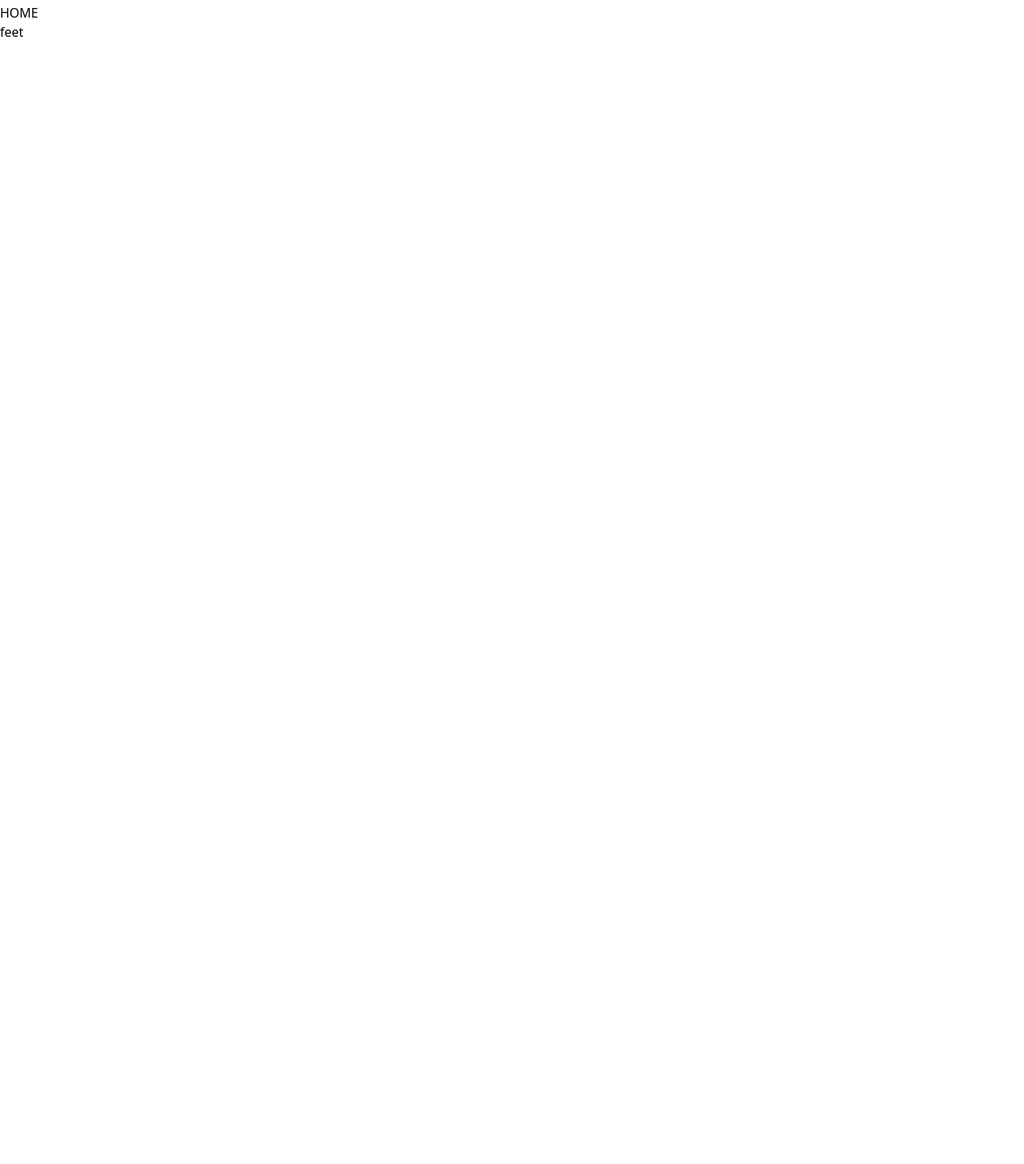
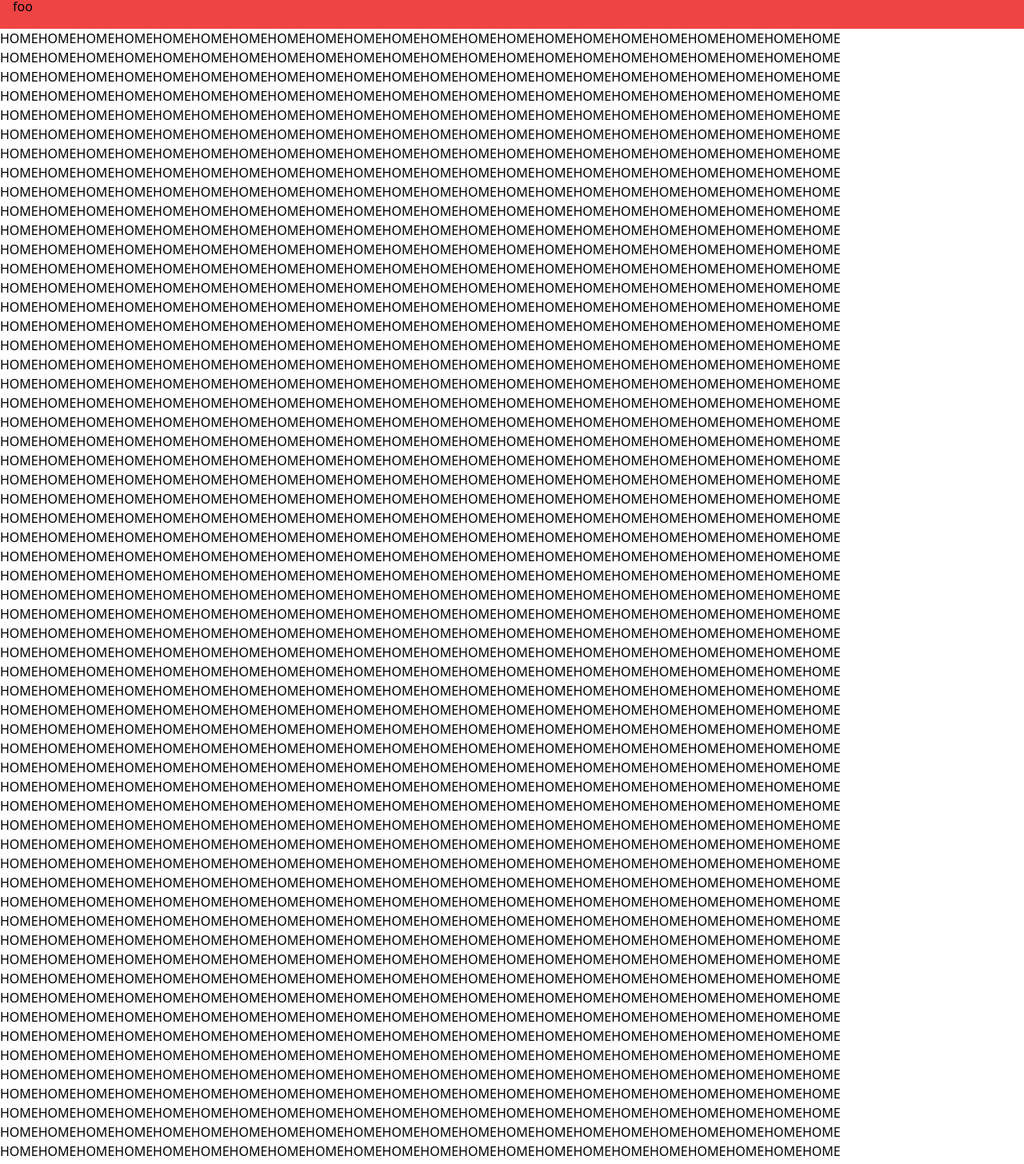
Before and after one commit to clairefro/icco-kennels-website, a Next.js app: page / in a window 1280 px wide. Shown: the part 20-1476 px from the top of the page at 80% size. Before the commit the page ends 800 px from the top, so only its background shows below. Built offline with nearby package versions, Linux system fonts and the light colour scheme.

Commit message:
Looking better

```diff
--- a/src/components/Footer/index.tsx
+++ b/src/components/Footer/index.tsx
@@ -1,7 +1,7 @@
 import React from "react";
 
 const Footer: React.FC = () => {
-  return <div>feet</div>;
+  return <footer className="bg-red-500 p-4">feet</footer>;
 };
 
 export default Footer;
--- a/src/components/Navbar/index.tsx
+++ b/src/components/Navbar/index.tsx
@@ -1,7 +1,7 @@
 import React from "react";
 
 const Navbar: React.FC = () => {
-  return <nav className="text-red-600">foo</nav>;
+  return <nav className="bg-red-500 p-4">foo</nav>;
 };
 
 export default Navbar;
--- a/src/layouts/GlobalLayout.tsx
+++ b/src/layouts/GlobalLayout.tsx
@@ -8,9 +8,9 @@ type Props = {
 
 const GlobalLayout: React.FC<Props> = ({ children }) => {
   return (
-    <div>
+    <div className="min-h-screen flex flex-col">
       <Navbar />
-      {children}
+      <div className="flex-1">{children}</div>
       <Footer />
     </div>
   );
--- a/src/pages/index.tsx
+++ b/src/pages/index.tsx
@@ -1,7 +1,199 @@
 import type { NextPage } from "next";
 
 const Home: NextPage = () => {
-  return <div>HOME</div>;
+  return (
+    <div>
+      <p>
+        HOMEHOMEHOMEHOMEHOMEHOMEHOMEHOMEHOMEHOMEHOMEHOMEHOMEHOMEHOMEHOMEHOMEHOMEHOMEHOMEHOMEHOME
+      </p>
+      <p>
+        HOMEHOMEHOMEHOMEHOMEHOMEHOMEHOMEHOMEHOMEHOMEHOMEHOMEHOMEHOMEHOMEHOMEHOMEHOMEHOMEHOMEHOME
+      </p>
+      <p>
+        HOMEHOMEHOMEHOMEHOMEHOMEHOMEHOMEHOMEHOMEHOMEHOMEHOMEHOMEHOMEHOMEHOMEHOMEHOMEHOMEHOMEHOME
+      </p>
+      <p>
+        HOMEHOMEHOMEHOMEHOMEHOMEHOMEHOMEHOMEHOMEHOMEHOMEHOMEHOMEHOMEHOMEHOMEHOMEHOMEHOMEHOMEHOME
+      </p>
+      <p>
+        HOMEHOMEHOMEHOMEHOMEHOMEHOMEHOMEHOMEHOMEHOMEHOMEHOMEHOMEHOMEHOMEHOMEHOMEHOMEHOMEHOMEHOME
+      </p>
+      <p>
+        HOMEHOMEHOMEHOMEHOMEHOMEHOMEHOMEHOMEHOMEHOMEHOMEHOMEHOMEHOMEHOMEHOMEHOMEHOMEHOMEHOMEHOME
+      </p>
+      <p>
+        HOMEHOMEHOMEHOMEHOMEHOMEHOMEHOMEHOMEHOMEHOMEHOMEHOMEHOMEHOMEHOMEHOMEHOMEHOMEHOMEHOMEHOME
+      </p>
+      <p>
+        HOMEHOMEHOMEHOMEHOMEHOMEHOMEHOMEHOMEHOMEHOMEHOMEHOMEHOMEHOMEHOMEHOMEHOMEHOMEHOMEHOMEHOME
+      </p>
+      <p>
+        HOMEHOMEHOMEHOMEHOMEHOMEHOMEHOMEHOMEHOMEHOMEHOMEHOMEHOMEHOMEHOMEHOMEHOMEHOMEHOMEHOMEHOME
+      </p>
+      <p>
+        HOMEHOMEHOMEHOMEHOMEHOMEHOMEHOMEHOMEHOMEHOMEHOMEHOMEHOMEHOMEHOMEHOMEHOMEHOMEHOMEHOMEHOME
+      </p>
+      <p>
+        HOMEHOMEHOMEHOMEHOMEHOMEHOMEHOMEHOMEHOMEHOMEHOMEHOMEHOMEHOMEHOMEHOMEHOMEHOMEHOMEHOMEHOME
+      </p>
+      <p>
+        HOMEHOMEHOMEHOMEHOMEHOMEHOMEHOMEHOMEHOMEHOMEHOMEHOMEHOMEHOMEHOMEHOMEHOMEHOMEHOMEHOMEHOME
+      </p>
+      <p>
+        HOMEHOMEHOMEHOMEHOMEHOMEHOMEHOMEHOMEHOMEHOMEHOMEHOMEHOMEHOMEHOMEHOMEHOMEHOMEHOMEHOMEHOME
+      </p>
+      <p>
+        HOMEHOMEHOMEHOMEHOMEHOMEHOMEHOMEHOMEHOMEHOMEHOMEHOMEHOMEHOMEHOMEHOMEHOMEHOMEHOMEHOMEHOME
+      </p>
+      <p>
+        HOMEHOMEHOMEHOMEHOMEHOMEHOMEHOMEHOMEHOMEHOMEHOMEHOMEHOMEHOMEHOMEHOMEHOMEHOMEHOMEHOMEHOME
+      </p>
+      <p>
+        HOMEHOMEHOMEHOMEHOMEHOMEHOMEHOMEHOMEHOMEHOMEHOMEHOMEHOMEHOMEHOMEHOMEHOMEHOMEHOMEHOMEHOME
+      </p>
+      <p>
+        HOMEHOMEHOMEHOMEHOMEHOMEHOMEHOMEHOMEHOMEHOMEHOMEHOMEHOMEHOMEHOMEHOMEHOMEHOMEHOMEHOMEHOME
+      </p>
+      <p>
+        HOMEHOMEHOMEHOMEHOMEHOMEHOMEHOMEHOMEHOMEHOMEHOMEHOMEHOMEHOMEHOMEHOMEHOMEHOMEHOMEHOMEHOME
+      </p>
+      <p>
+        HOMEHOMEHOMEHOMEHOMEHOMEHOMEHOMEHOMEHOMEHOMEHOMEHOMEHOMEHOMEHOMEHOMEHOMEHOMEHOMEHOMEHOME
+      </p>
+      <p>
+        HOMEHOMEHOMEHOMEHOMEHOMEHOMEHOMEHOMEHOMEHOMEHOMEHOMEHOMEHOMEHOMEHOMEHOMEHOMEHOMEHOMEHOME
+      </p>
+      <p>
+        HOMEHOMEHOMEHOMEHOMEHOMEHOMEHOMEHOMEHOMEHOMEHOMEHOMEHOMEHOMEHOMEHOMEHOMEHOMEHOMEHOMEHOME
+      </p>
+      <p>
+        HOMEHOMEHOMEHOMEHOMEHOMEHOMEHOMEHOMEHOMEHOMEHOMEHOMEHOMEHOMEHOMEHOMEHOMEHOMEHOMEHOMEHOME
+      </p>
+      <p>
+        HOMEHOMEHOMEHOMEHOMEHOMEHOMEHOMEHOMEHOMEHOMEHOMEHOMEHOMEHOMEHOMEHOMEHOMEHOMEHOMEHOMEHOME
+      </p>
+      <p>
+        HOMEHOMEHOMEHOMEHOMEHOMEHOMEHOMEHOMEHOMEHOMEHOMEHOMEHOMEHOMEHOMEHOMEHOMEHOMEHOMEHOMEHOME
+      </p>
+      <p>
+        HOMEHOMEHOMEHOMEHOMEHOMEHOMEHOMEHOMEHOMEHOMEHOMEHOMEHOMEHOMEHOMEHOMEHOMEHOMEHOMEHOMEHOME
+      </p>
+      <p>
+        HOMEHOMEHOMEHOMEHOMEHOMEHOMEHOMEHOMEHOMEHOMEHOMEHOMEHOMEHOMEHOMEHOMEHOMEHOMEHOMEHOMEHOME
+      </p>
+      <p>
+        HOMEHOMEHOMEHOMEHOMEHOMEHOMEHOMEHOMEHOMEHOMEHOMEHOMEHOMEHOMEHOMEHOMEHOMEHOMEHOMEHOMEHOME
+      </p>
+      <p>
+        HOMEHOMEHOMEHOMEHOMEHOMEHOMEHOMEHOMEHOMEHOMEHOMEHOMEHOMEHOMEHOMEHOMEHOMEHOMEHOMEHOMEHOME
+      </p>
+      <p>
+        HOMEHOMEHOMEHOMEHOMEHOMEHOMEHOMEHOMEHOMEHOMEHOMEHOMEHOMEHOMEHOMEHOMEHOMEHOMEHOMEHOMEHOME
+      </p>
+      <p>
+        HOMEHOMEHOMEHOMEHOMEHOMEHOMEHOMEHOMEHOMEHOMEHOMEHOMEHOMEHOMEHOMEHOMEHOMEHOMEHOMEHOMEHOME
+      </p>
+      <p>
+        HOMEHOMEHOMEHOMEHOMEHOMEHOMEHOMEHOMEHOMEHOMEHOMEHOMEHOMEHOMEHOMEHOMEHOMEHOMEHOMEHOMEHOME
+      </p>
+      <p>
+        HOMEHOMEHOMEHOMEHOMEHOMEHOMEHOMEHOMEHOMEHOMEHOMEHOMEHOMEHOMEHOMEHOMEHOMEHOMEHOMEHOMEHOME
+      </p>
+      <p>
+        HOMEHOMEHOMEHOMEHOMEHOMEHOMEHOMEHOMEHOMEHOMEHOMEHOMEHOMEHOMEHOMEHOMEHOMEHOMEHOMEHOMEHOME
+      </p>
+      <p>
+        HOMEHOMEHOMEHOMEHOMEHOMEHOMEHOMEHOMEHOMEHOMEHOMEHOMEHOMEHOMEHOMEHOMEHOMEHOMEHOMEHOMEHOME
+      </p>
+      <p>
+        HOMEHOMEHOMEHOMEHOMEHOMEHOMEHOMEHOMEHOMEHOMEHOMEHOMEHOMEHOMEHOMEHOMEHOMEHOMEHOMEHOMEHOME
+      </p>
+      <p>
+        HOMEHOMEHOMEHOMEHOMEHOMEHOMEHOMEHOMEHOMEHOMEHOMEHOMEHOMEHOMEHOMEHOMEHOMEHOMEHOMEHOMEHOME
+      </p>
+      <p>
+        HOMEHOMEHOMEHOMEHOMEHOMEHOMEHOMEHOMEHOMEHOMEHOMEHOMEHOMEHOMEHOMEHOMEHOMEHOMEHOMEHOMEHOME
+      </p>
+      <p>
+        HOMEHOMEHOMEHOMEHOMEHOMEHOMEHOMEHOMEHOMEHOMEHOMEHOMEHOMEHOMEHOMEHOMEHOMEHOMEHOMEHOMEHOME
+      </p>
+      <p>
+        HOMEHOMEHOMEHOMEHOMEHOMEHOMEHOMEHOMEHOMEHOMEHOMEHOMEHOMEHOMEHOMEHOMEHOMEHOMEHOMEHOMEHOME
+      </p>
+      <p>
+        HOMEHOMEHOMEHOMEHOMEHOMEHOMEHOMEHOMEHOMEHOMEHOMEHOMEHOMEHOMEHOMEHOMEHOMEHOMEHOMEHOMEHOME
+      </p>
+      <p>
+        HOMEHOMEHOMEHOMEHOMEHOMEHOMEHOMEHOMEHOMEHOMEHOMEHOMEHOMEHOMEHOMEHOMEHOMEHOMEHOMEHOMEHOME
+      </p>
+      <p>
+        HOMEHOMEHOMEHOMEHOMEHOMEHOMEHOMEHOMEHOMEHOMEHOMEHOMEHOMEHOMEHOMEHOMEHOMEHOMEHOMEHOMEHOME
+      </p>
+      <p>
+        HOMEHOMEHOMEHOMEHOMEHOMEHOMEHOMEHOMEHOMEHOMEHOMEHOMEHOMEHOMEHOMEHOMEHOMEHOMEHOMEHOMEHOME
+      </p>
+      <p>
+        HOMEHOMEHOMEHOMEHOMEHOMEHOMEHOMEHOMEHOMEHOMEHOMEHOMEHOMEHOMEHOMEHOMEHOMEHOMEHOMEHOMEHOME
+      </p>
+      <p>
+        HOMEHOMEHOMEHOMEHOMEHOMEHOMEHOMEHOMEHOMEHOMEHOMEHOMEHOMEHOMEHOMEHOMEHOMEHOMEHOMEHOMEHOME
+      </p>
+      <p>
+        HOMEHOMEHOMEHOMEHOMEHOMEHOMEHOMEHOMEHOMEHOMEHOMEHOMEHOMEHOMEHOMEHOMEHOMEHOMEHOMEHOMEHOME
+      </p>
+      <p>
+        HOMEHOMEHOMEHOMEHOMEHOMEHOMEHOMEHOMEHOMEHOMEHOMEHOMEHOMEHOMEHOMEHOMEHOMEHOMEHOMEHOMEHOME
+      </p>
+      <p>
+        HOMEHOMEHOMEHOMEHOMEHOMEHOMEHOMEHOMEHOMEHOMEHOMEHOMEHOMEHOMEHOMEHOMEHOMEHOMEHOMEHOMEHOME
+      </p>
+      <p>
+        HOMEHOMEHOMEHOMEHOMEHOMEHOMEHOMEHOMEHOMEHOMEHOMEHOMEHOMEHOMEHOMEHOMEHOMEHOMEHOMEHOMEHOME
+      </p>
+      <p>
+        HOMEHOMEHOMEHOMEHOMEHOMEHOMEHOMEHOMEHOMEHOMEHOMEHOMEHOMEHOMEHOMEHOMEHOMEHOMEHOMEHOMEHOME
+      </p>
+      <p>
+        HOMEHOMEHOMEHOMEHOMEHOMEHOMEHOMEHOMEHOMEHOMEHOMEHOMEHOMEHOMEHOMEHOMEHOMEHOMEHOMEHOMEHOME
+      </p>
+      <p>
+        HOMEHOMEHOMEHOMEHOMEHOMEHOMEHOMEHOMEHOMEHOMEHOMEHOMEHOMEHOMEHOMEHOMEHOMEHOMEHOMEHOMEHOME
+      </p>
+      <p>
+        HOMEHOMEHOMEHOMEHOMEHOMEHOMEHOMEHOMEHOMEHOMEHOMEHOMEHOMEHOMEHOMEHOMEHOMEHOMEHOMEHOMEHOME
+      </p>
+      <p>
+        HOMEHOMEHOMEHOMEHOMEHOMEHOMEHOMEHOMEHOMEHOMEHOMEHOMEHOMEHOMEHOMEHOMEHOMEHOMEHOMEHOMEHOME
+      </p>
+      <p>
+        HOMEHOMEHOMEHOMEHOMEHOMEHOMEHOMEHOMEHOMEHOMEHOMEHOMEHOMEHOMEHOMEHOMEHOMEHOMEHOMEHOMEHOME
+      </p>
+      <p>
+        HOMEHOMEHOMEHOMEHOMEHOMEHOMEHOMEHOMEHOMEHOMEHOMEHOMEHOMEHOMEHOMEHOMEHOMEHOMEHOMEHOMEHOME
+      </p>
+      <p>
+        HOMEHOMEHOMEHOMEHOMEHOMEHOMEHOMEHOMEHOMEHOMEHOMEHOMEHOMEHOMEHOMEHOMEHOMEHOMEHOMEHOMEHOME
+      </p>
+      <p>
+        HOMEHOMEHOMEHOMEHOMEHOMEHOMEHOMEHOMEHOMEHOMEHOMEHOMEHOMEHOMEHOMEHOMEHOMEHOMEHOMEHOMEHOME
+      </p>
+      <p>
+        HOMEHOMEHOMEHOMEHOMEHOMEHOMEHOMEHOMEHOMEHOMEHOMEHOMEHOMEHOMEHOMEHOMEHOMEHOMEHOMEHOMEHOME
+      </p>
+      <p>
+        HOMEHOMEHOMEHOMEHOMEHOMEHOMEHOMEHOMEHOMEHOMEHOMEHOMEHOMEHOMEHOMEHOMEHOMEHOMEHOMEHOMEHOME
+      </p>
+      <p>
+        HOMEHOMEHOMEHOMEHOMEHOMEHOMEHOMEHOMEHOMEHOMEHOMEHOMEHOMEHOMEHOMEHOMEHOMEHOMEHOMEHOMEHOME
+      </p>
+      <p>
+        HOMEHOMEHOMEHOMEHOMEHOMEHOMEHOMEHOMEHOMEHOMEHOMEHOMEHOMEHOMEHOMEHOMEHOMEHOMEHOMEHOMEHOME
+      </p>
+      <p>
+        HOMEHOMEHOMEHOMEHOMEHOMEHOMEHOMEHOMEHOMEHOMEHOMEHOMEHOMEHOMEHOMEHOMEHOMEHOMEHOMEHOMEHOME
+      </p>
+    </div>
+  );
 };
 
 export default Home;
```
Also changed, not shown: src/styles/globals.css (+0 -27 lines).
